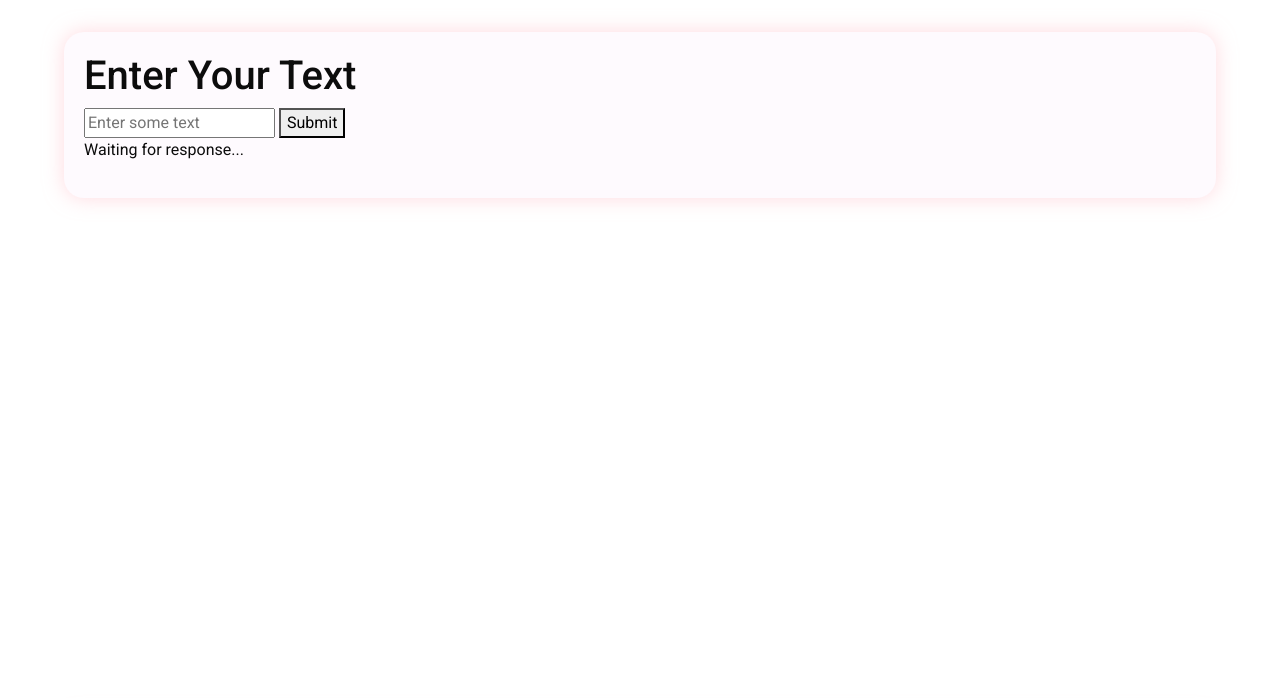
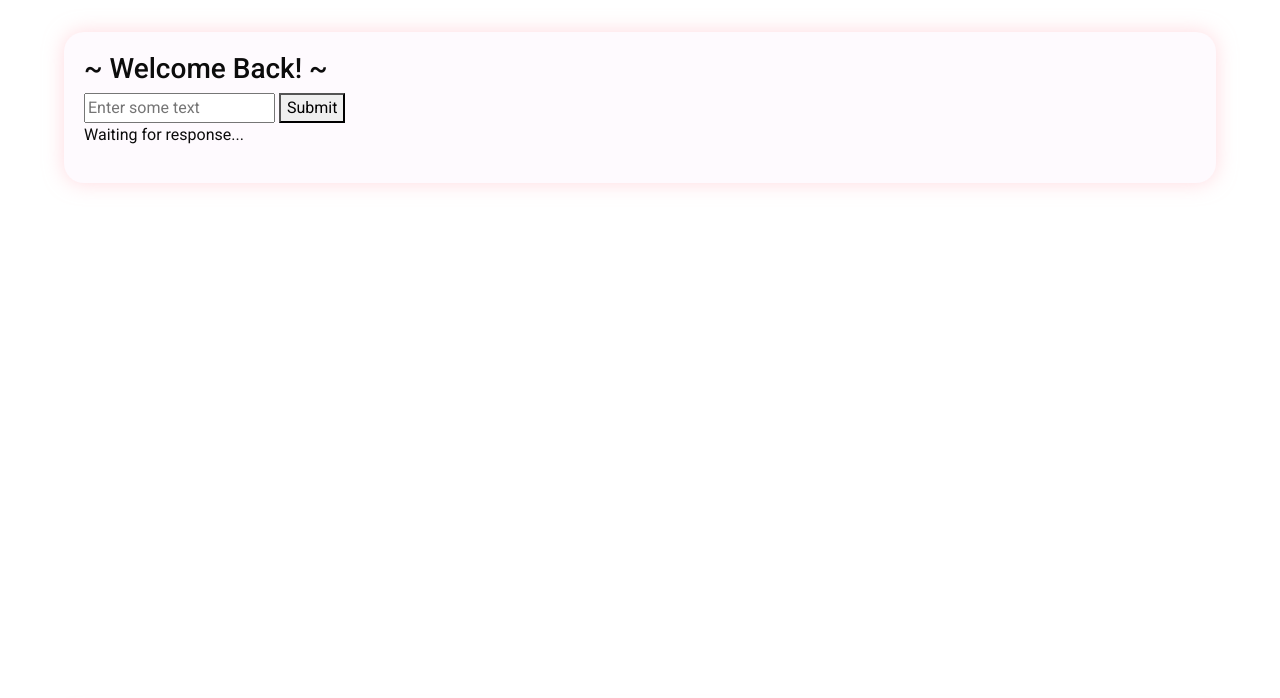
Before and after one commit to rakshakshah/electricelephants, a plain HTML site: page index.html in a window 1280 px wide. Shown: the part 102-800 px from the top of the page. Drawn offline with nearby package versions, Linux system fonts and the light colour scheme; some packages are replaced by stand-ins of ours.

Commit message:
change text

```diff
--- a/index.html
+++ b/index.html
@@ -65,7 +65,7 @@
 
 
     <!-- BACKEND!!! DO NOT CHANGE -->
-    <h1>Enter Your Text</h1>
+    <h3>~ Welcome Back! ~</h3>
     <input type="text" id="userInput" placeholder="Enter some text">
     <button onclick="runPython()">Submit</button>
     <p id="output">Waiting for response...</p>
```
